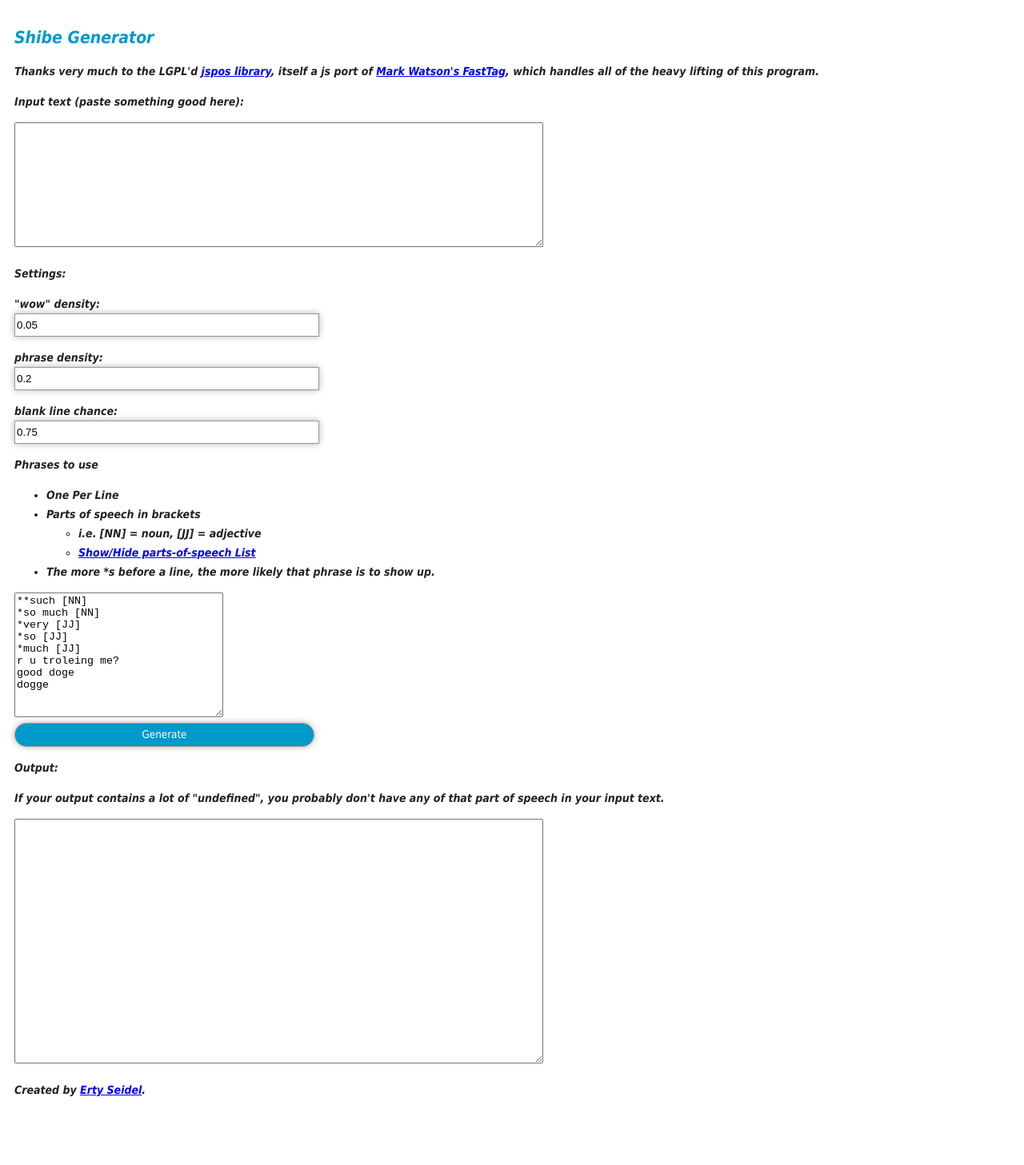
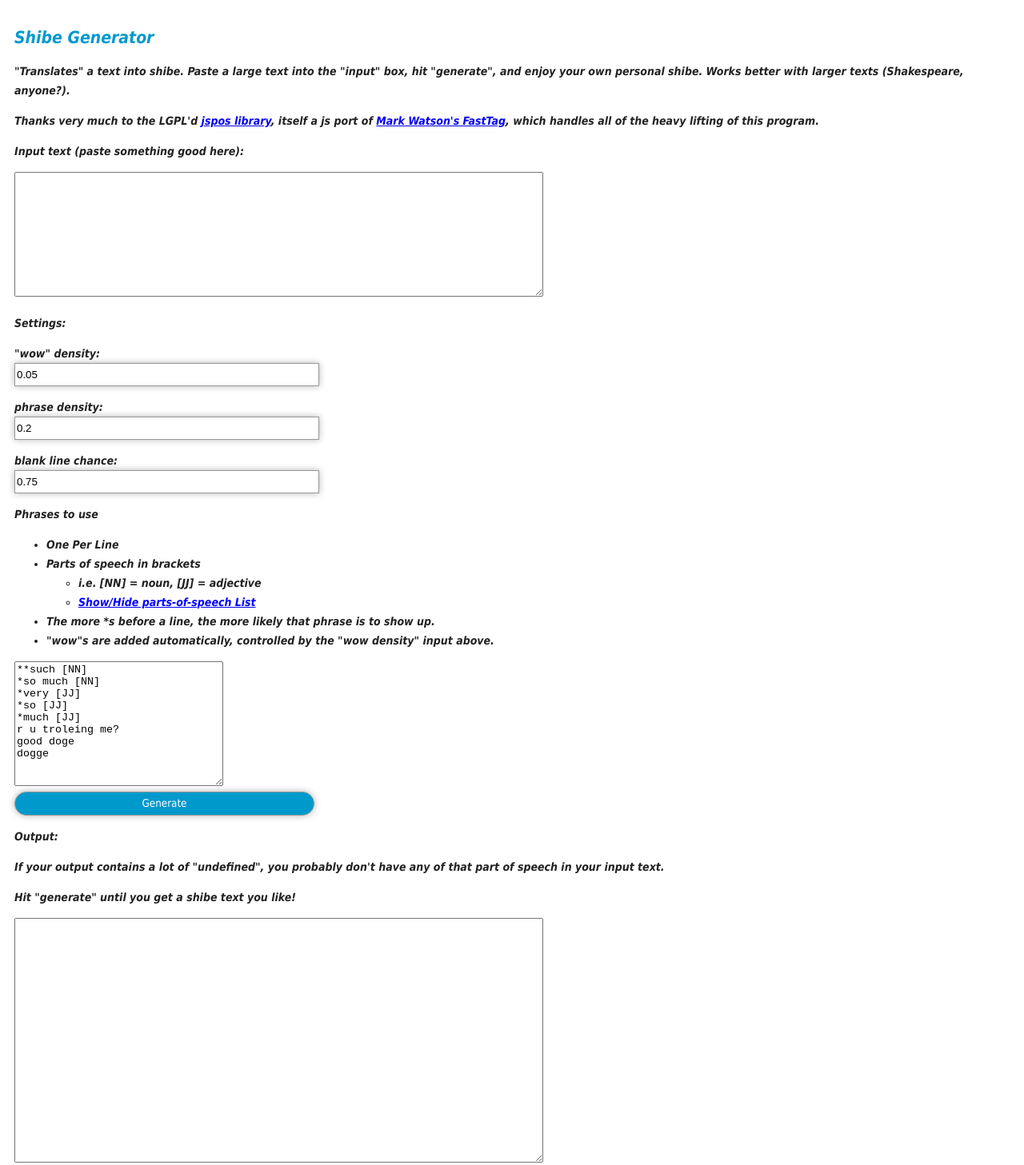
Before and after one commit to ertyseidohl/shibe, a plain HTML site: page index.html in a window 1280 px wide. Shown: the top 1457 px of the page at 80% size. Before the commit the page ends 1407 px from the top, so only its background shows below. Drawn offline with Linux system fonts and the light colour scheme; a script that the page names is missing.

Commit message:
added some helpful messages

```diff
--- a/index.html
+++ b/index.html
@@ -125,6 +125,7 @@
 	<div id="shibe">
 		<div>
 			<h2>Shibe Generator</h2>
+			<p>"Translates" a text into shibe. Paste a large text into the "input" box, hit "generate", and enjoy your own personal shibe. Works better with larger texts (Shakespeare, anyone?).</p>
 		</div>
 		<div>
 			<p>Thanks very much to the LGPL'd <a href="https://code.google.com/p/jspos/">jspos library</a>, itself a js port of <a href="http://www.markwatson.com/opensource/">Mark Watson's FastTag</a>, which handles all of the heavy lifting of this program.</p>
@@ -149,6 +150,7 @@
 					</ul>
 				</li>
 				<li>The more *s before a line, the more likely that phrase is to show up.</li>
+				<li>"wow"s are added automatically, controlled by the "wow density" input above.</li>
 			</ul>
 			</p><textarea id="phrases" cols="30" rows="10"></textarea>
 		</div>
@@ -209,19 +211,20 @@
 		<div>
 			<p>Output:</p>
 			<p>If your output contains a lot of "undefined", you probably don't have any of that part of speech in your input text.</p>
+			<p>Hit "generate" until you get a shibe text you like!</p>
 			<textarea id="output" rows="20" cols="80"></textarea></div>
 		<div>
 			<p>Created by <a href="./erty.me">Erty Seidel</a>.</p>
 		</div>
 		<script>
-			/*(function(i,s,o,g,r,a,m){i['GoogleAnalyticsObject']=r;i[r]=i[r]||function(){
+			(function(i,s,o,g,r,a,m){i['GoogleAnalyticsObject']=r;i[r]=i[r]||function(){
 			(i[r].q=i[r].q||[]).push(arguments)},i[r].l=1*new Date();a=s.createElement(o),
 			m=s.getElementsByTagName(o)[0];a.async=1;a.src=g;m.parentNode.insertBefore(a,m)
 			})(window,document,'script','//www.google-analytics.com/analytics.js','ga');
 
 			ga('create', 'UA-783271-7', 'erty.me');
 			ga('send', 'pageview');
-			*/
+
 		</script>
 	</div>
 </body>
```
